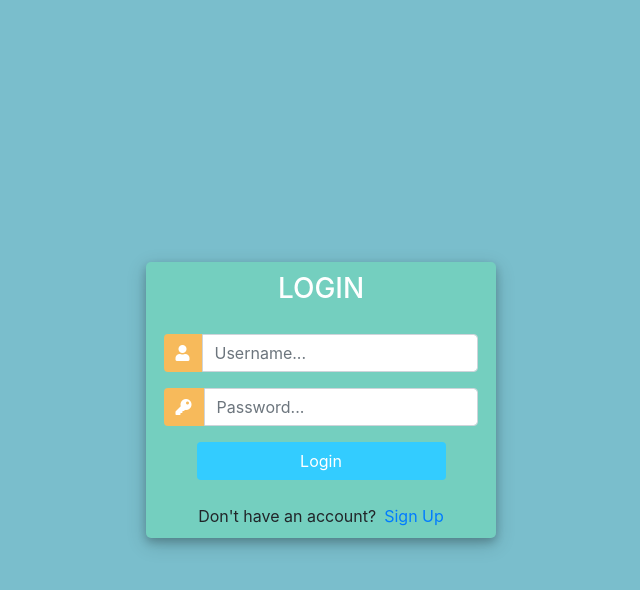
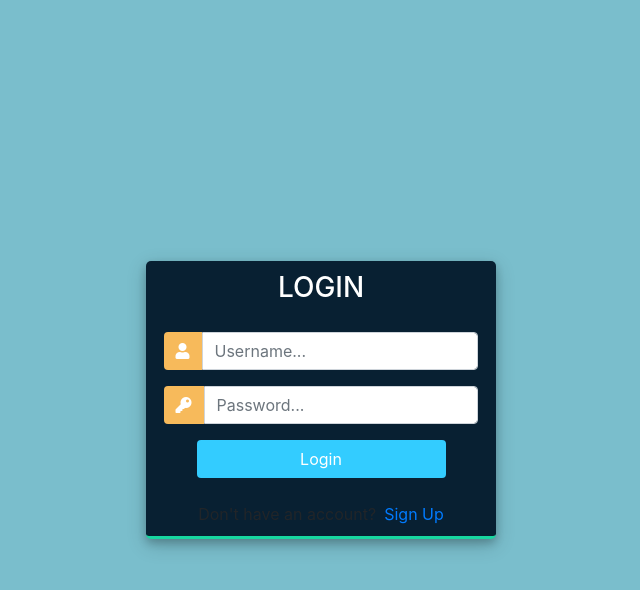
Before and after one commit to SichangiFelix/health_tracker, a Django app: page /login in a window 1280 px wide. Shown: the top 590 px of the page, without its empty margins (319-959 px from the left). Run offline with Django 3.2, Linux system fonts and the light colour scheme; some libraries are stand-ins or nearby versions.

Commit message:
Updated the UI

```diff
--- a/track/templates/screens/login.html
+++ b/track/templates/screens/login.html
@@ -20,7 +20,7 @@
 			width: 350px;
 			margin-top: auto;
 			margin-bottom: auto;
-			background: #74cfbf;
+			background: #082032;
 			position: relative;
 			display: flex;
 			justify-content: center;
@@ -30,8 +30,10 @@
 			-webkit-box-shadow: 0 4px 8px 0 rgba(0, 0, 0, 0.2), 0 6px 20px 0 rgba(0, 0, 0, 0.19);
 			-moz-box-shadow: 0 4px 8px 0 rgba(0, 0, 0, 0.2), 0 6px 20px 0 rgba(0, 0, 0, 0.19);
 			border-radius: 5px;
+			border-bottom: #17D7A0 solid 3px;
 
 		}
+		/*with changing the background comes a bug where some text aint visible*/
 
 		.form_container {
 			margin-top: 20px;
```
Also changed, not shown: db.sqlite3.
